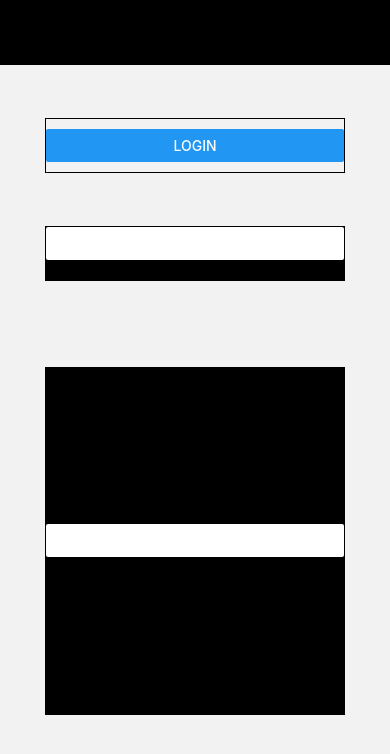
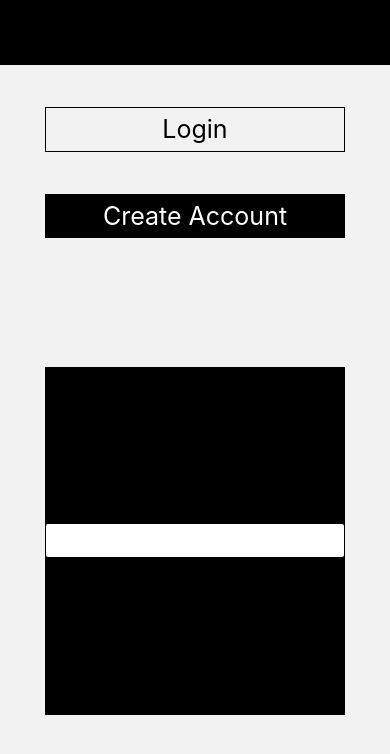
Before and after one commit to Darrengn/KickBack, a React Native app: screen /Onboarding in a window 390 px wide. Shown: the top 754 px of the page. Built offline with nearby package versions, Linux system fonts and the light colour scheme.

Commit message:
changed buttons to TouchableWtihoutFeedback

```diff
--- a/screens/OnboardingScreen.js
+++ b/screens/OnboardingScreen.js
@@ -1,5 +1,5 @@
 import React from 'react';
-import { StyleSheet, Text, View, Button, TextInput } from 'react-native';
+import { StyleSheet, Text, View, Button, TouchableWithoutFeedback } from 'react-native';
 
 const OnboardingScreen = ({navigation}) => {
     const [email, onChangeEmail] = React.useState('');
@@ -12,21 +12,19 @@ const OnboardingScreen = ({navigation}) => {
             <View style = {[styles.container,{flex:12}]}>
                 <View style = {[styles.container, {flex: 5, justifyContent: 'flex-end'}]}>
                     <View style = {{flex:1}}></View>
-                    <View style = {{flex: 1, borderWidth: 1, width:300, justifyContent:'center'}}>
-                    <Button style ={styles.input}
-                        title="Login"
-                        onPress={() => navigation.navigate("Login")}
-                    />
-                    </View>
+                    <TouchableWithoutFeedback onPress={() => navigation.navigate("Login")}>
+                        <View style = {{flex: 1, borderWidth: 1, width:300, justifyContent:'center', alignItems:'center'}}>
+                            <Text style = {{fontSize: 25}}> Login </Text>
+                        </View>
+                    </TouchableWithoutFeedback>
+
                     <View style = {{flex:1}}></View>
-                    <View style = {{flex: 1, borderWidth: 1, backgroundColor: 'black', width:300, justifyContent:'center'}}>
-                    <Button style ={[styles.input, {textAlign: 'center'}]}
-                        title="Create Account"
-                        color='white'
-                        onPress={() => navigation.navigate("Signup")}
-                    />
+                    <TouchableWithoutFeedback onPress={() => navigation.navigate("Signup")}>
+                        <View style = {{flex: 1, borderWidth: 1, backgroundColor: 'black', width:300, justifyContent:'center', alignItems:'center'}}>
+                            <Text style = {{fontSize: 25, color: 'white'}}> Create Account </Text>
+                        </View>
+                    </TouchableWithoutFeedback>
                     <View style = {{flex:1}}></View>
-                    </View>
                 </View>
                 <View style = {{flex: 2,}}>
                 </View>
```
